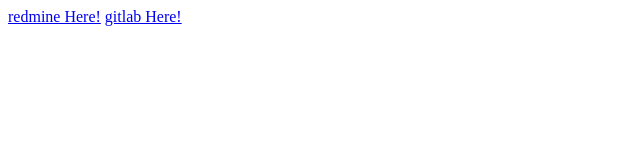
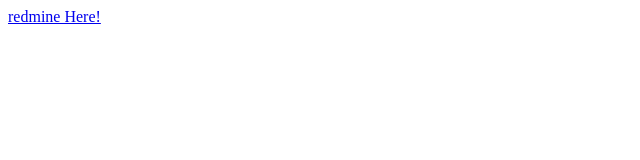
Before and after one commit to cyanife/ProjManSrv, a plain HTML site: page nginx/index.html in a window 1280 px wide. Shown: the whole page, without its empty margins (0-640 px from the left). Drawn offline with Linux system fonts and the light colour scheme.

Commit message:
delete gitlab (lack of memory...)

```diff
--- a/nginx/index.html
+++ b/nginx/index.html
@@ -3,7 +3,6 @@
 <body>
     <div>
         <a href="/redmine">redmine Here!</a>
-        <a href="/gitlab">gitlab Here!</a>
     </div>
 </body>
 
```
Also changed, not shown: 2 other files.
